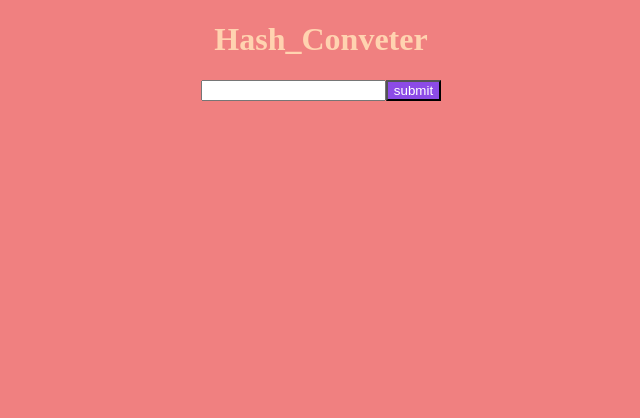
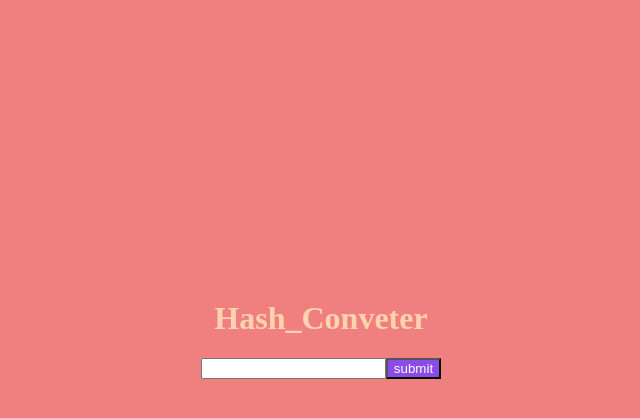
Before and after one commit to BalajiWeb/BalajiWeb.github.io, a plain HTML site: page index.html in a window 1280 px wide. Shown: the whole page, without its empty margins (319-959 px from the left). Drawn offline with Linux system fonts and the light colour scheme.

Commit message:
made some changes

```diff
--- a/index.html
+++ b/index.html
@@ -9,6 +9,8 @@
 		background-color: lightcoral;
 		text-align: center;
 		color: #FFD3B0;
+		 max-width: 500px;
+  		margin: auto;
 	}
 	button
 	{
@@ -18,9 +20,9 @@
         color: #ffffff;
         text-align: center;
 	}
-	.content{
-		 max-width: 500px;
-  		margin: auto;
+	form
+	{
+		margin-top: 300px;
 	}
 </style>
 </head>
@@ -36,9 +38,10 @@
 </script>
 
 <body>
+	<form align="center">
 		<h1>Hash_Conveter</h1>
 		<input id="get"><button type="text"  onclick="myFunction()">submit</button></input>
 		<h1 id="message"></h1>
-
+	</form>
 </body>
 </html>
```
